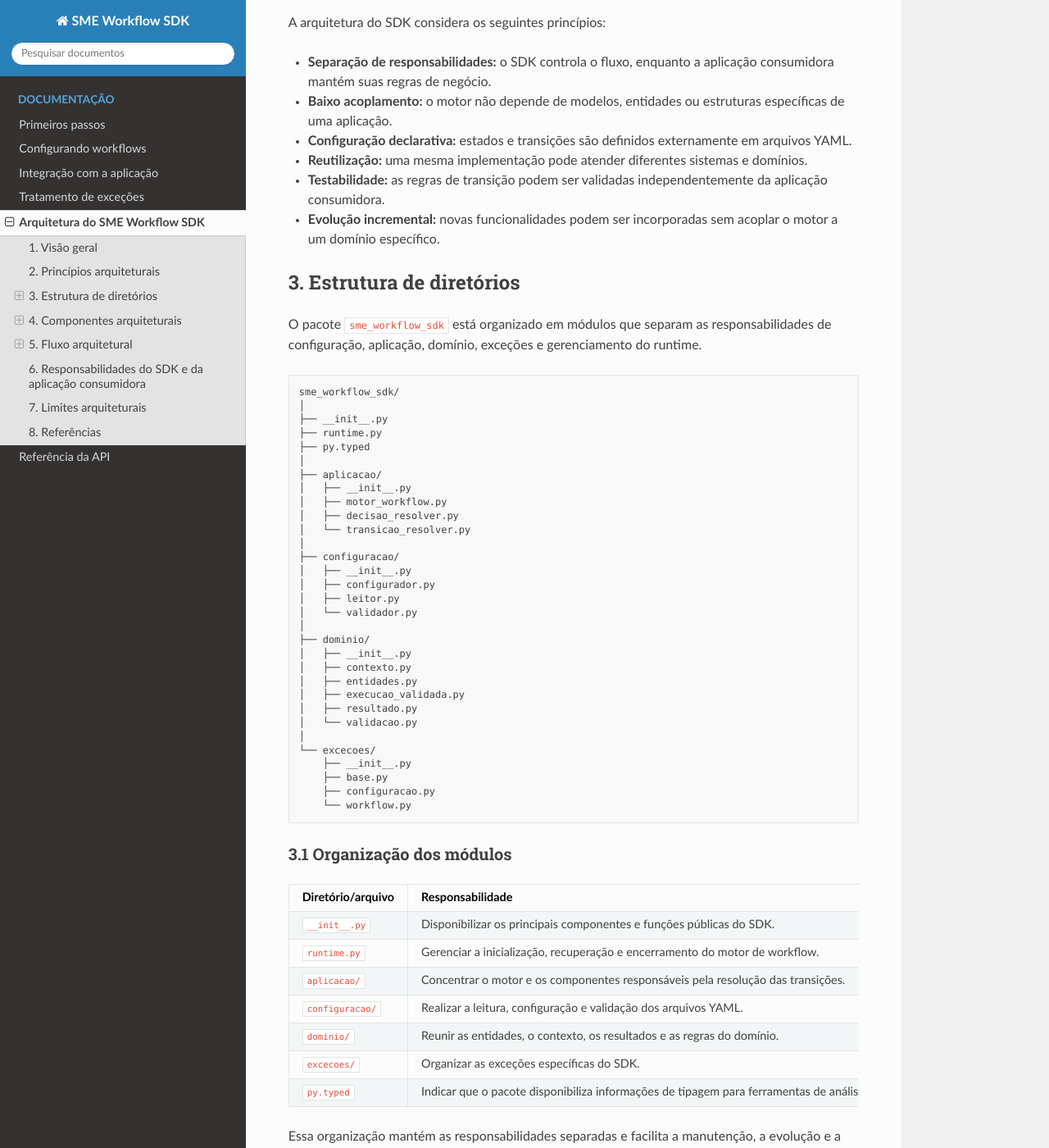
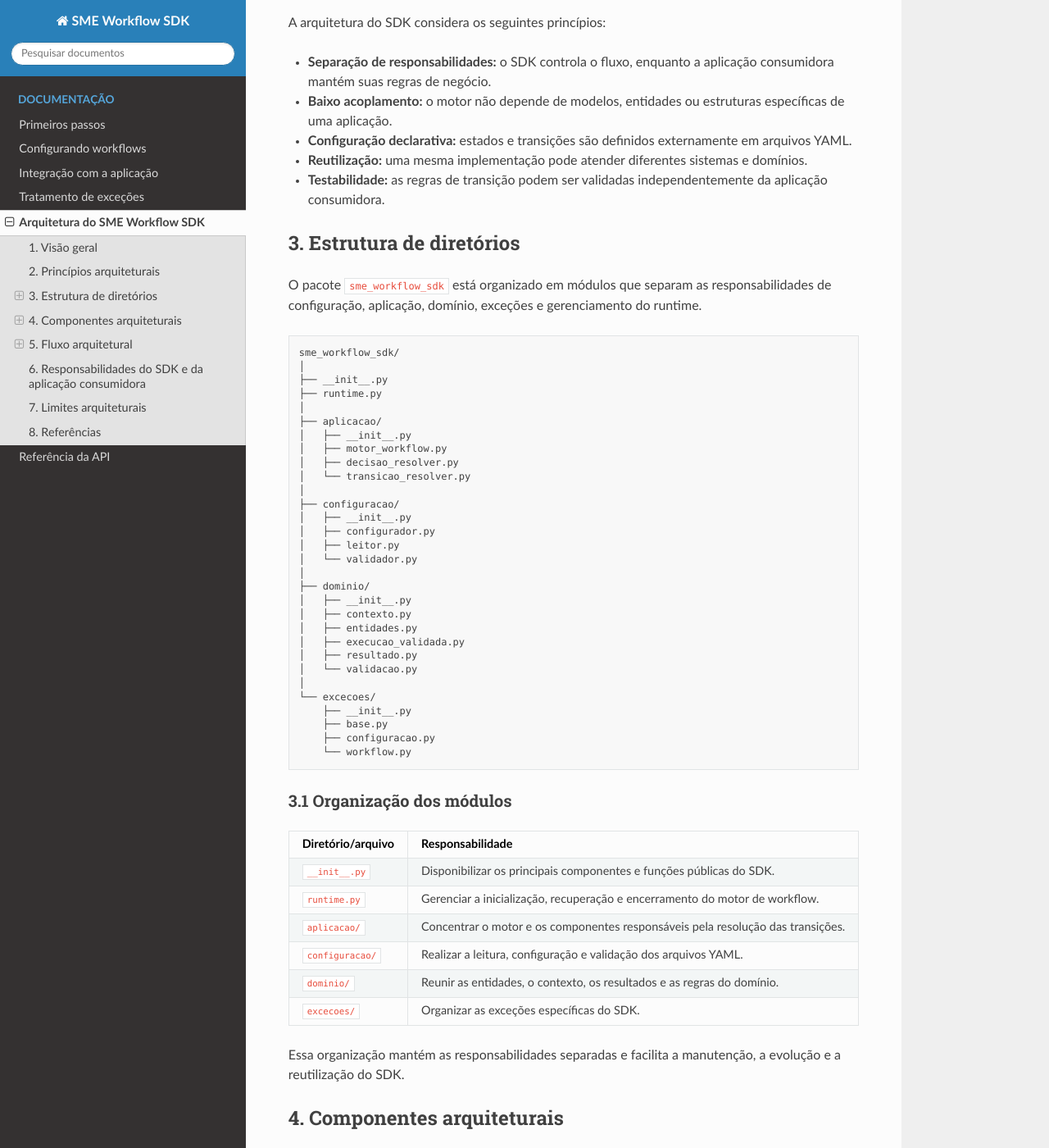
Before and after one commit to prefeiturasp/SME-Workflow-SDK, a Sphinx documentation site: the page built from docs/arquitetura.md, in a window 1280 px wide and 1400 px high, scrolled down 496 px. Shown: the whole window at 82% size. Built offline with Sphinx 7.4.7 and the Read the Docs theme 3.1.0, drawn with Linux system fonts in a browser that asks for light colours.

Commit message:
docs(159194): remove principle of incremental evolution and py.typed file reference from architecture documentation

```diff
--- a/docs/arquitetura.md
+++ b/docs/arquitetura.md
@@ -17,7 +17,6 @@ A arquitetura do SDK considera os seguintes princípios:
 - **Configuração declarativa:** estados e transições são definidos externamente em arquivos YAML.
 - **Reutilização:** uma mesma implementação pode atender diferentes sistemas e domínios.
 - **Testabilidade:** as regras de transição podem ser validadas independentemente da aplicação consumidora.
-- **Evolução incremental:** novas funcionalidades podem ser incorporadas sem acoplar o motor a um domínio específico.
 
 ## 3. Estrutura de diretórios
 
@@ -28,7 +27,6 @@ sme_workflow_sdk/
 │
 ├── __init__.py
 ├── runtime.py
-├── py.typed
 │
 ├── aplicacao/
 │   ├── __init__.py
@@ -67,7 +65,6 @@ sme_workflow_sdk/
 | `configuracao/` | Realizar a leitura, configuração e validação dos arquivos YAML. |
 | `dominio/` | Reunir as entidades, o contexto, os resultados e as regras do domínio. |
 | `excecoes/` | Organizar as exceções específicas do SDK. |
-| `py.typed` | Indicar que o pacote disponibiliza informações de tipagem para ferramentas de análise estática. |
 
 Essa organização mantém as responsabilidades separadas e facilita a manutenção, a evolução e a reutilização do SDK.
 
```
